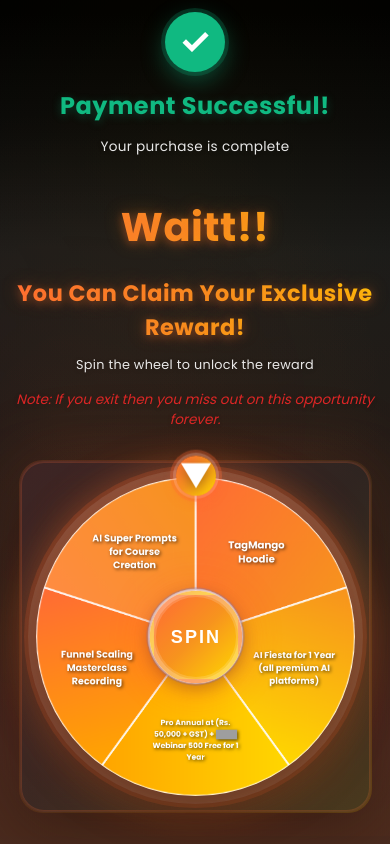
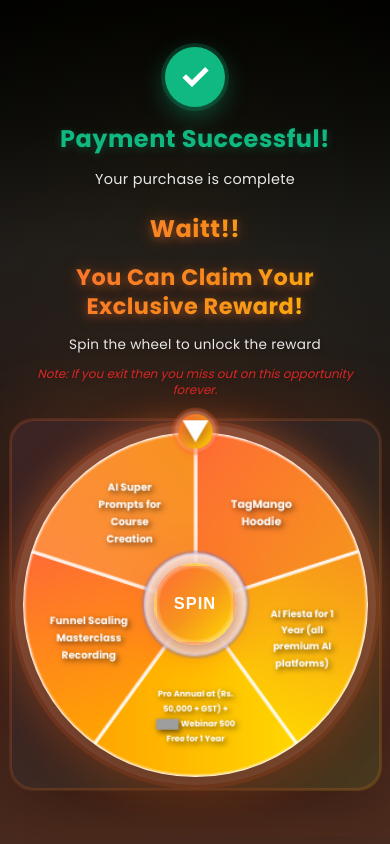
Before and after one commit to arjun-fleapo/spinner, a React (Vite) app: page / in a window 390 px wide. Built offline with nearby package versions, Linux system fonts and the light colour scheme.

Commit message:
fix: add mobile responsiveness

```diff
--- a/src/components/PaymentSuccess.css
+++ b/src/components/PaymentSuccess.css
@@ -1,15 +1,16 @@
 .payment-success {
   text-align: center;
-  margin-bottom: 60px;
+  margin-bottom: clamp(30px, 6vw, 60px);
+  padding: 0 clamp(10px, 3vw, 20px);
   animation: fadeInScale 0.8s ease-out 0.1s both;
   position: relative;
   z-index: 1;
 }
 
 .success-icon {
-  width: 80px;
-  height: 80px;
-  margin: 0 auto 20px;
+  width: clamp(60px, 10vw, 80px);
+  height: clamp(60px, 10vw, 80px);
+  margin: 0 auto clamp(15px, 2.5vw, 20px);
   background: #10b981;
   border-radius: 50%;
   display: flex;
@@ -23,7 +24,7 @@
 .success-icon::before {
   content: '✓';
   color: white;
-  font-size: 48px;
+  font-size: clamp(36px, 6vw, 48px);
   font-weight: bold;
   line-height: 1;
 }
@@ -31,7 +32,7 @@
 .payment-title {
   text-align: center;
   color: #10b981;
-  font-size: 2.5rem;
+  font-size: clamp(1.5rem, 5vw, 2.5rem);
   font-weight: 700;
   margin-bottom: 12px;
   text-shadow: 0 2px 10px rgba(16, 185, 129, 0.3);
@@ -39,12 +40,14 @@
   animation: fadeInScale 0.8s ease-out 0.3s both;
   position: relative;
   z-index: 1;
+  line-height: 1.3;
+  word-wrap: break-word;
 }
 
 .payment-subtitle {
   text-align: center;
   color: rgba(255, 255, 255, 0.9);
-  font-size: 1.1rem;
+  font-size: clamp(0.9rem, 2.5vw, 1.1rem);
   font-weight: 400;
   margin-bottom: 0;
   text-shadow: 0 1px 5px rgba(0, 0, 0, 0.2);
@@ -52,38 +55,33 @@
   position: relative;
   z-index: 1;
   letter-spacing: 0.3px;
+  line-height: 1.4;
+}
+
+@media (max-width: 768px) {
+  .payment-success {
+    margin-bottom: clamp(25px, 4vw, 40px);
+    padding: 0 15px;
+  }
 }
 
 @media (max-width: 600px) {
   .payment-success {
-    margin-bottom: 40px;
-  }
-
-  .success-icon {
-    width: 60px;
-    height: 60px;
-    margin-bottom: 15px;
-  }
-
-  .success-icon::before {
-    font-size: 36px;
-  }
-
-  .payment-title {
-    font-size: 1.8rem;
-  }
-
-  .payment-subtitle {
-    font-size: 0.95rem;
+    margin-bottom: 30px;
+    padding: 0 12px;
   }
 }
 
-@media (max-width: 400px) {
-  .payment-title {
-    font-size: 1.5rem;
-  }
-
-  .payment-subtitle {
-    font-size: 0.85rem;
+@media (max-width: 480px) {
+  .payment-success {
+    margin-bottom: 24px;
+    padding: 0 10px;
   }
 }
+
+@media (max-width: 360px) {
+  .payment-success {
+    margin-bottom: 20px;
+    padding: 0 8px;
+  }
+}
--- a/src/components/RewardSection.css
+++ b/src/components/RewardSection.css
@@ -1,6 +1,7 @@
 .reward-section {
   text-align: center;
-  margin-bottom: 40px;
+  margin-bottom: clamp(24px, 5vw, 40px);
+  padding: 0 clamp(10px, 3vw, 20px);
   animation: fadeInScale 0.8s ease-out 0.5s both;
   position: relative;
   z-index: 1;
@@ -8,7 +9,7 @@
 
 .reward-title {
   text-align: center;
-  font-size: 2.2rem;
+  font-size: clamp(1.4rem, 5vw, 2.2rem);
   font-weight: 700;
   margin-bottom: 12px;
   background: linear-gradient(
@@ -26,12 +27,14 @@
   animation: fadeInScale 0.8s ease-out 0.6s both;
   position: relative;
   z-index: 1;
+  line-height: 1.3;
+  word-wrap: break-word;
 }
 
 .reward-subtitle {
   text-align: center;
   color: rgba(255, 255, 255, 0.9);
-  font-size: 1rem;
+  font-size: clamp(0.85rem, 2.5vw, 1rem);
   font-weight: 400;
   margin-bottom: 0;
   text-shadow: 0 1px 5px rgba(0, 0, 0, 0.2);
@@ -39,28 +42,49 @@
   position: relative;
   z-index: 1;
   letter-spacing: 0.3px;
+  line-height: 1.4;
+}
+
+.reward-title-wait {
+  color: #dc2626 !important;
+  font-size: clamp(1.5rem, 5vw, 2.5rem) !important;
+  margin-bottom: 8px !important;
+}
+
+.reward-note {
+  text-align: center;
+  color: #dc2626;
+  font-size: clamp(0.75rem, 2vw, 0.85rem);
+  font-style: italic;
+  margin-top: clamp(12px, 2.5vw, 16px);
+  text-shadow: 0 1px 5px rgba(0, 0, 0, 0.2);
+  line-height: 1.4;
+}
+
+@media (max-width: 768px) {
+  .reward-section {
+    margin-bottom: clamp(20px, 4vw, 30px);
+    padding: 0 15px;
+  }
 }
 
 @media (max-width: 600px) {
   .reward-section {
-    margin-bottom: 30px;
-  }
-
-  .reward-title {
-    font-size: 1.6rem;
-  }
-
-  .reward-subtitle {
-    font-size: 0.9rem;
+    margin-bottom: 24px;
+    padding: 0 12px;
   }
 }
 
-@media (max-width: 400px) {
-  .reward-title {
-    font-size: 1.4rem;
-  }
-
-  .reward-subtitle {
-    font-size: 0.8rem;
+@media (max-width: 480px) {
+  .reward-section {
+    margin-bottom: 20px;
+    padding: 0 10px;
   }
 }
+
+@media (max-width: 360px) {
+  .reward-section {
+    margin-bottom: 16px;
+    padding: 0 8px;
+  }
+}
--- a/src/components/RewardSection.tsx
+++ b/src/components/RewardSection.tsx
@@ -3,21 +3,10 @@
 export function RewardSection() {
   return (
     <div className="reward-section">
-      <h2 className="reward-title" style={{ color: '#dc2626', fontSize: '2.5rem', marginBottom: '8px' }}>
-        Waitt!!
-      </h2>
+      <h2 className="reward-title reward-title-wait">Waitt!!</h2>
       <h2 className="reward-title">You Can Claim Your Exclusive Reward!</h2>
       <p className="reward-subtitle">Spin the wheel to unlock the reward</p>
-      <p
-        style={{
-          textAlign: 'center',
-          color: '#dc2626',
-          fontSize: '0.85rem',
-          fontStyle: 'italic',
-          marginTop: '16px',
-          textShadow: '0 1px 5px rgba(0, 0, 0, 0.2)',
-        }}
-      >
+      <p className="reward-note">
         Note: If you exit then you miss out on this opportunity forever.
       </p>
     </div>
--- a/src/components/SpinnerWheel.css
+++ b/src/components/SpinnerWheel.css
@@ -2,6 +2,8 @@
   position: relative;
   width: 520px;
   height: 520px;
+  max-width: 90vw;
+  max-height: 90vw;
   margin: 20px auto;
   padding: 30px;
   background: rgba(15, 23, 42, 0.6);
@@ -17,6 +19,7 @@
   display: flex;
   align-items: center;
   justify-content: center;
+  aspect-ratio: 1;
 }
 
 .wheel-container::before {
@@ -48,6 +51,10 @@
   animation: wheelGlow 3s ease-in-out infinite;
   position: relative;
   transform-origin: center center;
+  width: 100%;
+  height: 100%;
+  max-width: 100%;
+  max-height: 100%;
 }
 
 #wheelCanvas.spinning {
@@ -109,8 +116,12 @@
   transform: translate(-50%, -50%);
   width: 130px;
   height: 130px;
+  max-width: 26vw;
+  max-height: 26vw;
+  min-width: 80px;
+  min-height: 80px;
   border-radius: 50%;
-  font-size: 1.4em;
+  font-size: clamp(0.9rem, 2.5vw, 1.4em);
   font-weight: 700;
   letter-spacing: 2px;
   cursor: pointer;
@@ -193,6 +204,40 @@
   animation: sparkle 1s ease-out forwards;
 }
 
+@media (max-width: 768px) {
+  .wheel-container {
+    width: 90vw;
+    height: 90vw;
+    max-width: 450px;
+    max-height: 450px;
+    padding: 20px;
+    margin: 15px auto;
+  }
+
+  .pointer {
+    top: 18px;
+    width: 55px;
+    height: 55px;
+  }
+
+  .pointer::before {
+    border-left-width: 16px;
+    border-right-width: 16px;
+    border-top-width: 28px;
+  }
+
+  .pointer::after {
+    width: 45px;
+    height: 45px;
+  }
+
+  #spinButton {
+    width: 100px;
+    height: 100px;
+    font-size: 1.2em;
+  }
+}
+
 @media (max-width: 600px) {
   .wheel-container {
     width: 90vw;
@@ -200,6 +245,7 @@
     max-width: 450px;
     max-height: 450px;
     padding: 15px;
+    margin: 10px auto;
   }
 
   #wheelCanvas {
@@ -228,5 +274,73 @@
     width: 90px;
     height: 90px;
     font-size: 1.1em;
+    letter-spacing: 1.5px;
   }
 }
+
+@media (max-width: 480px) {
+  .wheel-container {
+    width: 95vw;
+    height: 95vw;
+    padding: 12px;
+    margin: 8px auto;
+  }
+
+  .pointer {
+    top: 12px;
+    width: 45px;
+    height: 45px;
+  }
+
+  .pointer::before {
+    border-left-width: 13px;
+    border-right-width: 13px;
+    border-top-width: 22px;
+  }
+
+  .pointer::after {
+    width: 35px;
+    height: 35px;
+  }
+
+  #spinButton {
+    width: 80px;
+    height: 80px;
+    font-size: 1em;
+    letter-spacing: 1px;
+    border-width: 3px;
+  }
+}
+
+@media (max-width: 360px) {
+  .wheel-container {
+    width: 98vw;
+    height: 98vw;
+    padding: 10px;
+    margin: 5px auto;
+  }
+
+  .pointer {
+    top: 10px;
+    width: 40px;
+    height: 40px;
+  }
+
+  .pointer::before {
+    border-left-width: 12px;
+    border-right-width: 12px;
+    border-top-width: 20px;
+  }
+
+  .pointer::after {
+    width: 30px;
+    height: 30px;
+  }
+
+  #spinButton {
+    width: 70px;
+    height: 70px;
+    font-size: 0.9em;
+    letter-spacing: 0.5px;
+  }
+}
--- a/src/components/SpinnerWheel.tsx
+++ b/src/components/SpinnerWheel.tsx
@@ -14,6 +14,7 @@
   const currentRotationRef = useRef(0);
   const zoomLogoRef = useRef<HTMLImageElement | null>(null);
   const [zoomLogoLoaded, setZoomLogoLoaded] = useState(false);
+  const [canvasSize, setCanvasSize] = useState(500);
   useEffect(() => {
     const zoomLogo = new Image();
     zoomLogo.crossOrigin = 'anonymous';
@@ -29,6 +30,21 @@
     zoomLogoRef.current = zoomLogo;
   }, []);
 
+  useEffect(() => {
+    const calculateCanvasSize = () => {
+      const viewportWidth = window.innerWidth;
+      const viewportHeight = window.innerHeight;
+      const maxSize = Math.min(viewportWidth, viewportHeight) * 0.7;
+      const minSize = 300;
+      const calculatedSize = Math.max(minSize, Math.min(maxSize, 500));
+      setCanvasSize(calculatedSize);
+    };
+
+    calculateCanvasSize();
+    window.addEventListener('resize', calculateCanvasSize);
+    return () => window.removeEventListener('resize', calculateCanvasSize);
+  }, []);
+
   const drawWheel = () => {
     const canvas = canvasRef.current;
     if (!canvas) return;
@@ -36,10 +52,10 @@
     const ctx = canvas.getContext('2d');
     if (!ctx) return;
 
-    const centerX = canvas.width / 2;
-    const centerY = canvas.height / 2;
-    const radius = canvas.width / 2;
-    const centerRadius = 75;
+      const centerX = canvas.width / 2;
+      const centerY = canvas.height / 2;
+      const radius = canvas.width / 2;
+      const centerRadius = canvasSize * 0.15; // Responsive center radius
     const arcSize = (2 * Math.PI) / segments.length;
 
     ctx.clearRect(0, 0, canvas.width, canvas.height);
@@ -97,13 +113,15 @@
       ctx.fillStyle = '#fff';
 
       const maxWidth = radius - centerRadius - 30;
-      let fontSize = 16;
+      // Responsive font size based on canvas size
+      const baseFontSize = canvasSize * 0.032; // Scale with canvas size
+      let fontSize = baseFontSize;
       if (segment.text.length > 50) {
-        fontSize = 12;
+        fontSize = baseFontSize * 0.75;
       } else if (segment.text.length > 40) {
-        fontSize = 14;
+        fontSize = baseFontSize * 0.875;
       } else if (segment.text.length > 30) {
-        fontSize = 15;
+        fontSize = baseFontSize * 0.9375;
       }
 
       ctx.font = `bold ${fontSize}px 'Poppins', sans-serif`;
@@ -214,8 +232,13 @@
   };
 
   useEffect(() => {
-    drawWheel();
-  }, [segments, zoomLogoLoaded]);
+    const canvas = canvasRef.current;
+    if (canvas) {
+      canvas.width = canvasSize;
+      canvas.height = canvasSize;
+      drawWheel();
+    }
+  }, [segments, zoomLogoLoaded, canvasSize]);
 
   const createSparkle = (x: number, y: number) => {
     const sparkle = document.createElement('div');
@@ -414,9 +437,10 @@
       <canvas
         ref={canvasRef}
         id="wheelCanvas"
-        width={500}
-        height={500}
+        width={canvasSize}
+        height={canvasSize}
         className={isSpinning ? 'spinning' : ''}
+        style={{ width: '100%', height: '100%', maxWidth: '500px', maxHeight: '500px' }}
       />
       <button
         id="spinButton"
--- a/src/index.css
+++ b/src/index.css
@@ -162,6 +162,8 @@
   animation: fadeInScale 0.8s ease-out;
   position: relative;
   overflow-x: hidden;
+  -webkit-font-smoothing: antialiased;
+  -moz-osx-font-smoothing: grayscale;
 }
 
 body::before {
@@ -216,8 +218,26 @@
   z-index: 1;
 }
 
+@media (max-width: 768px) {
+  body {
+    padding: 15px;
+  }
+}
+
 @media (max-width: 600px) {
   body {
     padding: 10px;
   }
 }
+
+@media (max-width: 480px) {
+  body {
+    padding: 8px;
+  }
+}
+
+@media (max-width: 360px) {
+  body {
+    padding: 5px;
+  }
+}
```
Also changed, not shown: src/components/RewardClaimedPage.css (+31 -53 lines), src/components/RewardPage.css (+75 -50 lines), src/components/Toast.css (+55 -4 lines).
